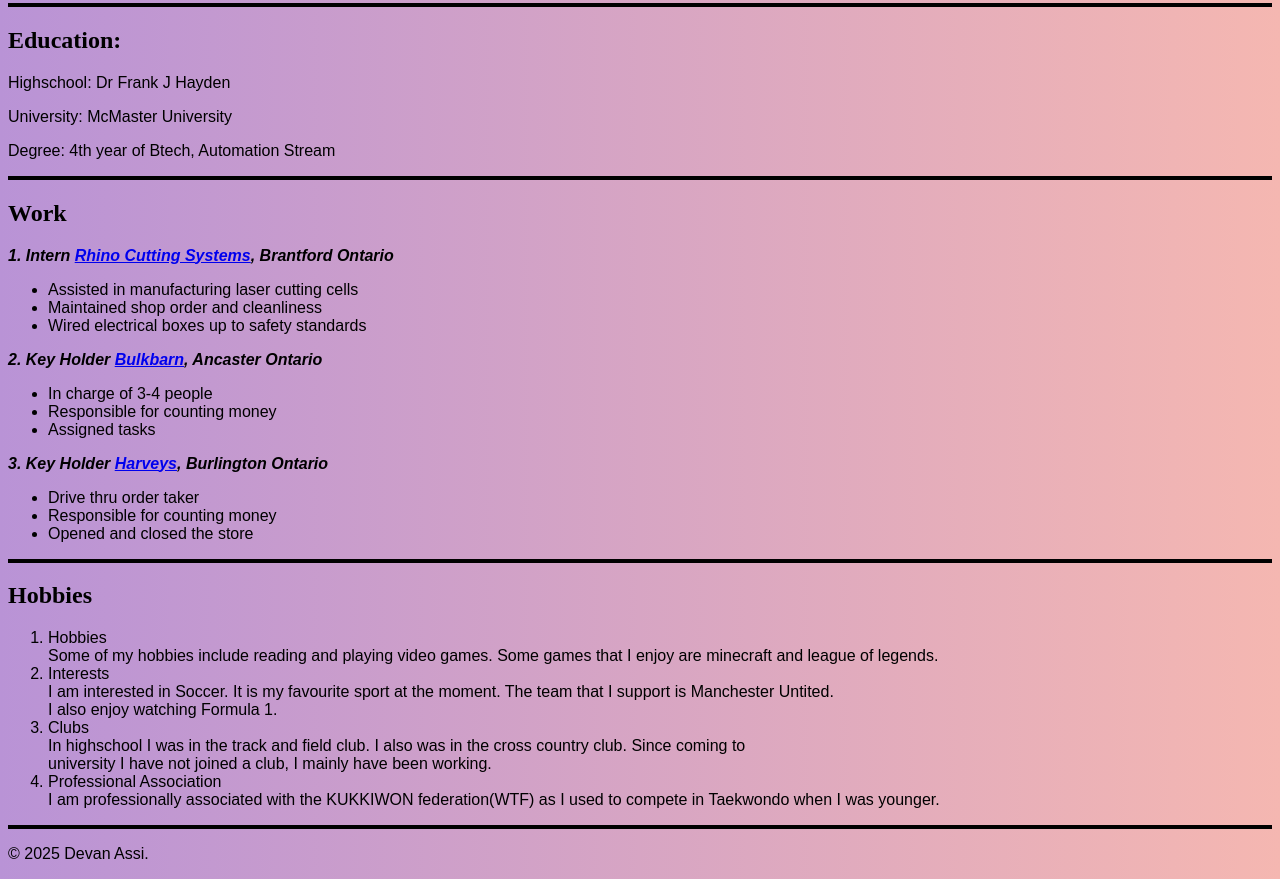
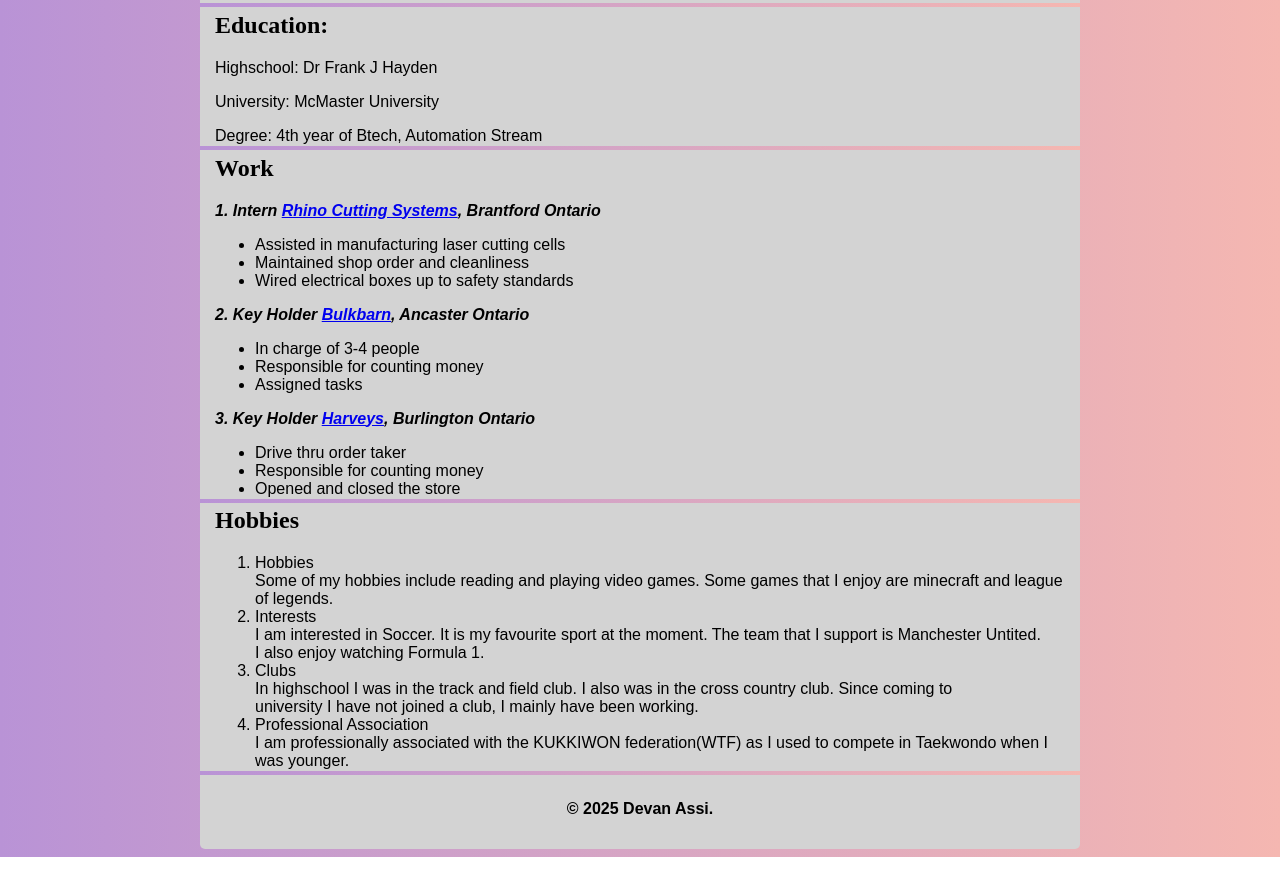
Before and after one commit to DevanA24/4IT3, a plain HTML site: page index.html in a window 1280 px wide. Shown: the part 382-1261 px from the top of the page. After the commit the page ends 1239 px from the top, so only its background shows below. Drawn offline with Linux system fonts and the light colour scheme.

Commit message:
Add files via upload

```diff
--- a/index.html
+++ b/index.html
@@ -19,10 +19,21 @@
         header{
             font-family: Arial;
         }
+        .paperpage {
+            max-width: 850px;
+            margin: auto;
+            background: lightgray;
+            padding: 15px;
+            border-radius: 5px;
+        }
+        .paperpage hr {
+            margin: -15px;
+        }
+
     </style>
 
     <title>Devan A</title>
-
+<div class="paperpage">
     <body style="background: linear-gradient(to right, #b993d6, #f5b7b1);">
         <!-- Statement of Authorship : I Devan Assi, 400388918, certify that this material is my original work.
         No other person's work has been used without due acknowledgement.
@@ -33,14 +44,14 @@
             <img src="devan.jpg" alt="image of me" width="300" height="300" class="center" style="border: 4px solid black;">
             <em>&emsp;Devan Assi Resume</em>
         </h1>
-        <hr style="border: none; height: 4px; background-color: black;">
+        <hr style="border: none; height: 4px; background-image: linear-gradient(to right, #b993d6, #f5b7b1);">
         <main>
             <section>
                 <h2 style="font-family:'Times New Roman'">Education:</h2>
                 <p>Highschool: Dr Frank J Hayden</p>
                 <p>University: McMaster University</p>
                 <p>Degree: 4th year of Btech, Automation Stream</p>
-                <hr style="border: none; height: 4px; background-color: black;">
+                <hr style="border: none; height: 4px; background-image: linear-gradient(to right, #b993d6, #f5b7b1);">
             </section>
 
             <section>
@@ -69,7 +80,7 @@
                     <li>Responsible for counting money</li>
                     <li>Opened and closed the store</li>
                 </ul>
-                <hr style="border: none; height: 4px; background-color: black;">
+                <hr style="border: none; height: 4px; background-image: linear-gradient(to right, #b993d6, #f5b7b1);">
             </section>
 
             <section>
@@ -88,12 +99,15 @@
                         Professional Association<br>I am professionally associated with the KUKKIWON federation(WTF) as I used to compete in Taekwondo when I was younger.
                     </li>
                 </ol>
-                <hr style="border: none; height: 4px; background-color: black;">
+                <hr style="border: none; height: 4px; background-image: linear-gradient(to right, #b993d6, #f5b7b1);">
             </section>
         </main>
 
         <footer>
-            <p>&copy; 2025 Devan Assi.</p>
+
+            <p style="margin-top: 40px; text-align: center; font-weight: bold;">&copy; 2025 Devan Assi.</p>
+
         </footer>
+    </div>
     </body>
 </html>
```
